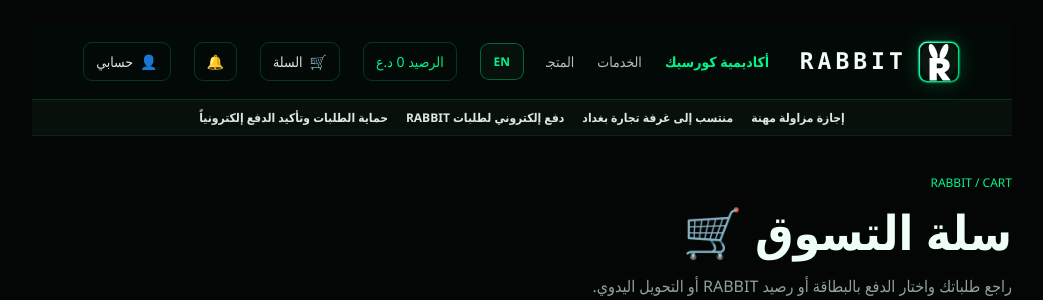
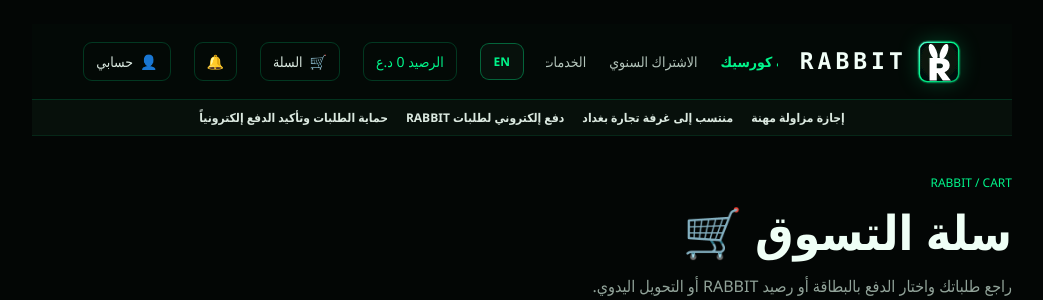
Before and after one commit to hkrh22816-byte/raddit_project, a Flask app: page /cart in a window 1280 px wide. Shown: the top 300 px of the page, without its empty margins (118-1161 px from the left). Run offline with Flask 3, Linux system fonts and the light colour scheme; the visitor is signed in with stand-in values (Sample User, id 1); data comes from the database, SQL or seed files in the repository; data that the repository does not hold is empty; some libraries are stand-ins or nearby versions.

Commit message:
Add annual subscription navigation link

```diff
--- a/templates/_site_header.html
+++ b/templates/_site_header.html
@@ -114,6 +114,7 @@ html[dir="ltr"] #rabbitSiteHeader{direction:ltr}html[dir="ltr"] #rabbitTrustStri
     {% if current_user.is_authenticated %}<a class="rabbit-mobile-wallet" href="{{ url_for('account') }}">الرصيد: {{ header_wallet_balance }}</a>{% endif %}
     <a href="{{ url_for('home') }}">الرئيسية</a>
     <a href="{{ url_for('courses') }}" style="color:#00f58a;font-weight:800">أكاديمية كورسيك</a>
+    <a href="{{ url_for('korsik_subscription') }}">الاشتراك السنوي</a>
     <a href="{{ url_for('services') }}">الخدمات</a>
     <a href="{{ url_for('store') }}">المتجر</a>
     <a href="{{ url_for('support') }}">الدعم</a>
```
